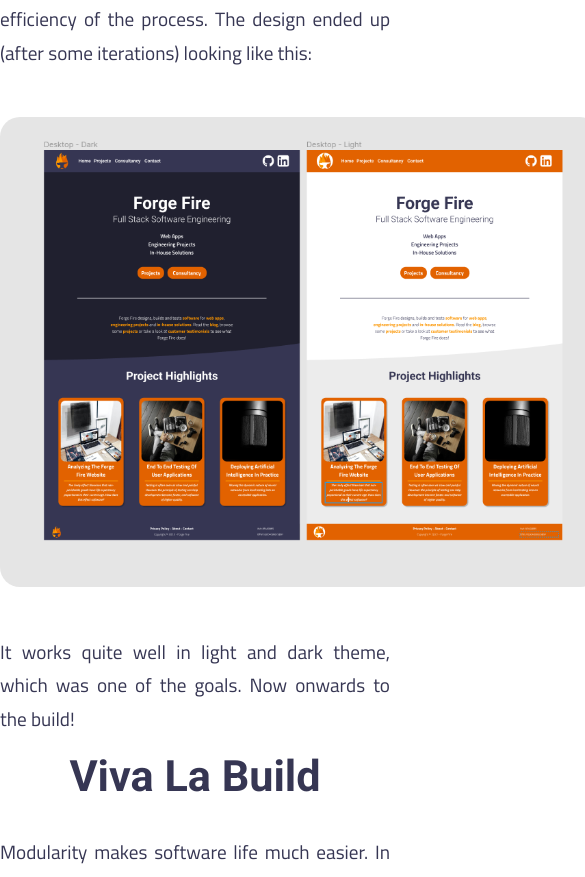
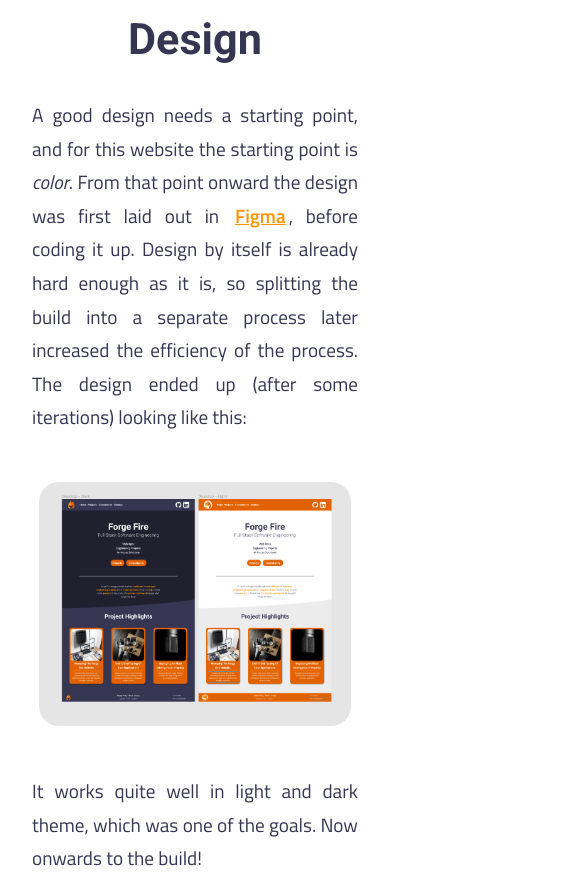
Before and after one commit to mickeybeurskens/forgefire-website, a Next.js app: page /posts/analyzing_the_forge_fire_website in a window 390 px wide. Shown: the part 2553-3430 px from the top of the page, 585 px wide, since content can reach past the window. Built offline with nearby package versions, Linux system fonts and the light colour scheme.

Commit message:
Mobile compatibility posts

```diff
--- a/styles/posts.module.scss
+++ b/styles/posts.module.scss
@@ -13,6 +13,7 @@
 .posts {
   margin: auto;
   max-width: 60rem;
+  padding: 0 2rem;
 }
 
 .posts p {
@@ -33,6 +34,7 @@
   border-radius: 20px;
   margin-top: 3rem;
   margin-bottom: 3rem;
+  width: 80vw;
 }
 
 .posts li {
```
